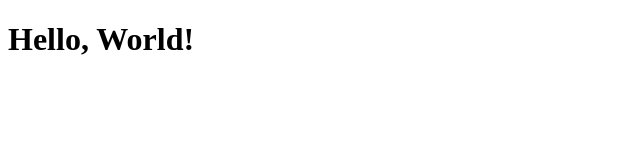
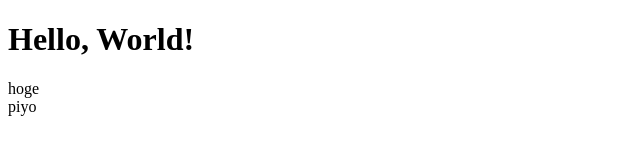
Before and after one commit to tarrows/look-at-static, a Gatsby site in the folder hello-gatsby/: page / in a window 1280 px wide. Shown: the full height of the page, 0-640 px from the left. Built offline with nearby package versions, Linux system fonts and the light colour scheme; Gatsby itself is replaced by a stand-in of ours.

Commit message:
install redux

```diff
--- a/hello-gatsby/package.json
+++ b/hello-gatsby/package.json
@@ -15,11 +15,15 @@
     "gatsby": "^2.0.119",
     "gatsby-plugin-typescript": "^2.0.7",
     "react": "^16.8.1",
-    "react-dom": "^16.8.1"
+    "react-dom": "^16.8.1",
+    "react-redux": "^6.0.0",
+    "redux": "^4.0.1"
   },
   "devDependencies": {
     "@types/react": "^16.8.2",
     "@types/react-dom": "^16.8.0",
+    "@types/react-redux": "^7.0.1",
+    "@types/redux": "^3.6.0",
     "typescript": "^3.3.3"
   }
 }
--- /dev/null
+++ b/hello-gatsby/src/components/UserProfile.tsx
@@ -0,0 +1,17 @@
+import * as React from 'react'
+
+type Props = {
+  id: string;
+  name: string;
+  age: number;
+  dept: string;
+}
+
+const UserProfile: React.SFC<Props> = ({ id, name }) => (
+  <>
+    <div>{id}</div>
+    <div>{name}</div>
+  </>
+)
+
+export default UserProfile
--- a/hello-gatsby/src/pages/index.tsx
+++ b/hello-gatsby/src/pages/index.tsx
@@ -1,7 +1,9 @@
 import * as React from 'react'
+
+import UserProfile from '../components/UserProfile';
 
 export default class Index extends React.Component<{}, {}> {
   public render() {
-    return (<div><h1>Hello, World!</h1></div>)
+    return (<div><h1>Hello, World!</h1><UserProfile id={"hoge"} name={"piyo"} age={11} dept={"sales"}/></div>)
   }
 }
```
Also changed, not shown: 1 other file.
